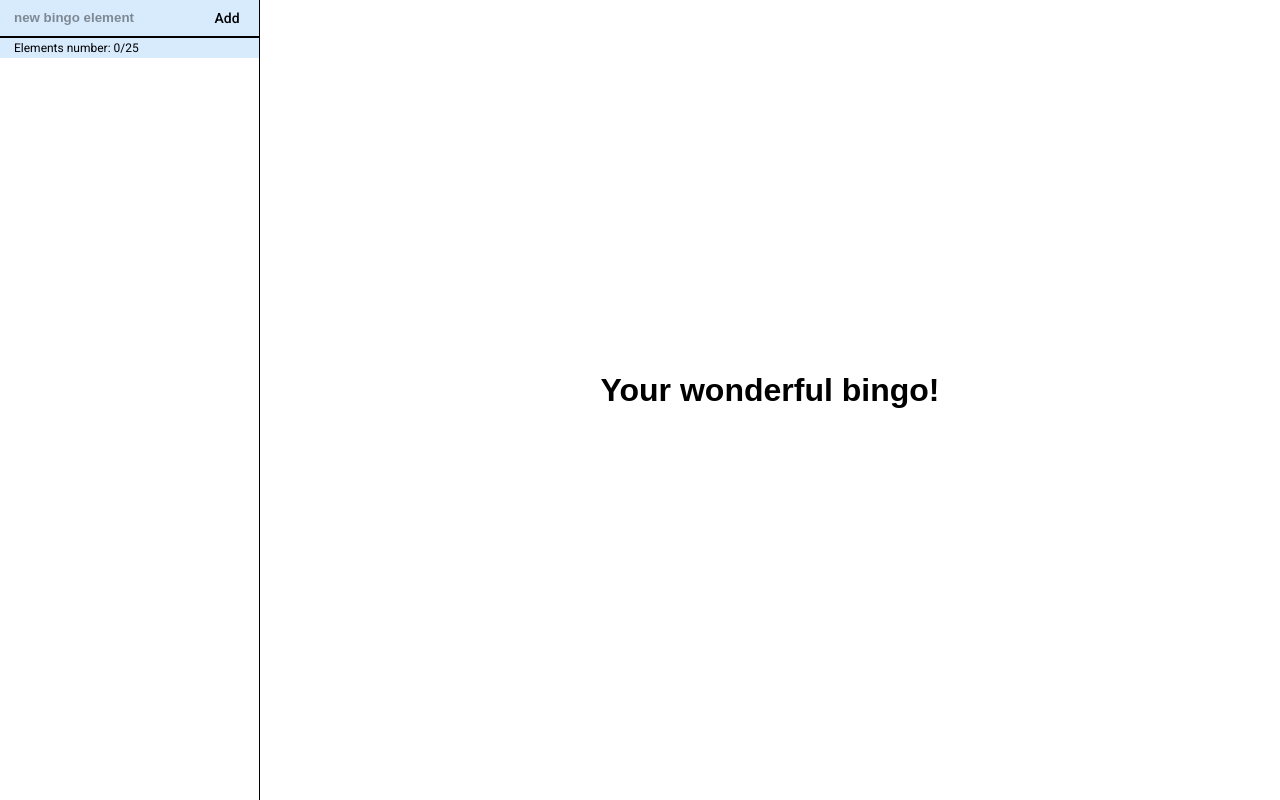
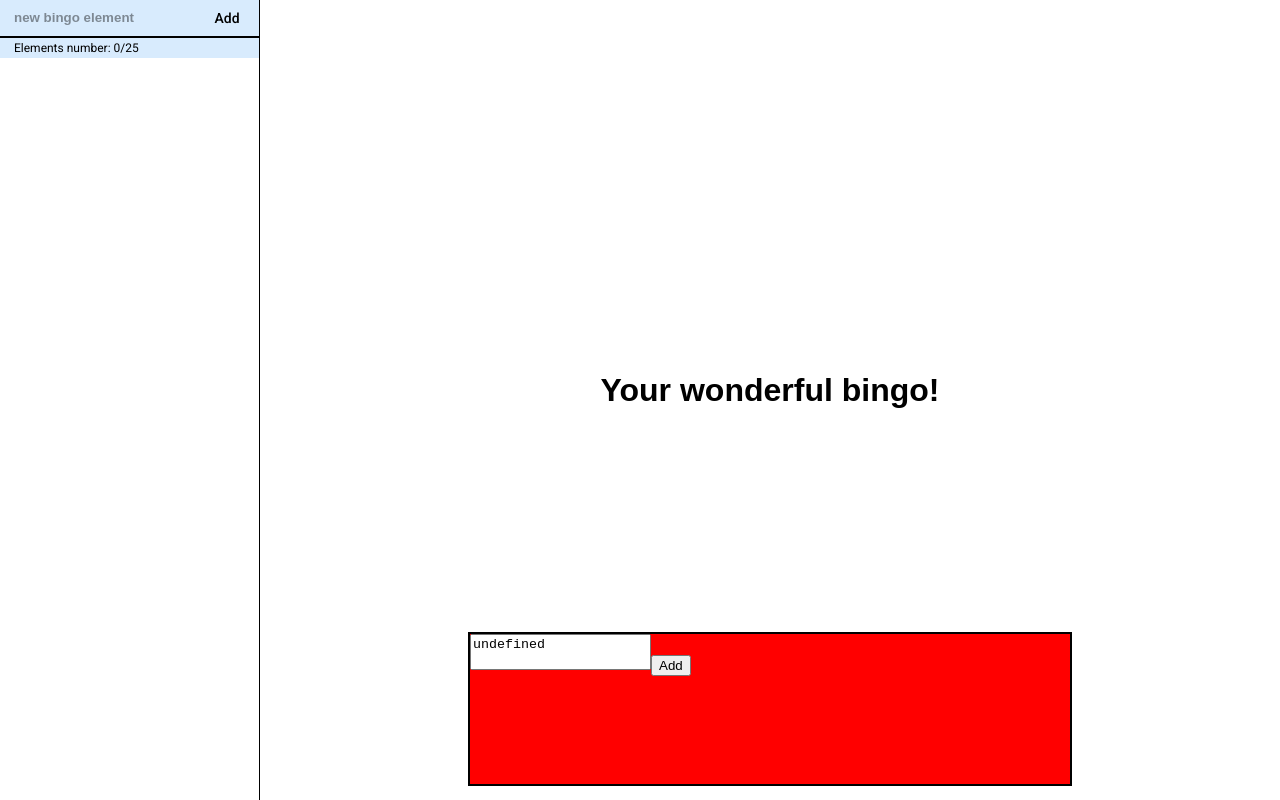
Before and after one commit to VostroknutovaDS/twitter-bingo, an Angular app: page / in a window 1280 px wide. Built offline with nearby package versions, Linux system fonts and the light colour scheme.

Commit message:
feat: add edit form base

```diff
--- a/src/app/app.module.ts
+++ b/src/app/app.module.ts
@@ -13,6 +13,7 @@ import { BingoPreviewComponent } from './bingo-preview/bingo-preview.component';
 import { DATA_PROVIDERS } from 'src/assets/configuration/providers';
 import { BingoElementComponent } from './bingo-element/bingo-element.component';
 import { BingoHandlerComponent } from './bingo-handler/bingo-handler.component';
+import { EditFormComponent } from './edit-form/edit-form.component';
 
 @NgModule({
   declarations: [
@@ -20,7 +21,8 @@ import { BingoHandlerComponent } from './bingo-handler/bingo-handler.component';
     ElementsFormComponent,
     BingoPreviewComponent,
     BingoElementComponent,
-    BingoHandlerComponent
+    BingoHandlerComponent,
+    EditFormComponent
   ],
   imports: [
     BrowserModule,
--- a/src/app/bingo-handler/bingo-handler.component.html
+++ b/src/app/bingo-handler/bingo-handler.component.html
@@ -1 +1,2 @@
 <app-bingo-preview></app-bingo-preview>
+<app-edit-form></app-edit-form>
--- /dev/null
+++ b/src/app/core/edit-form-modes.ts
@@ -0,0 +1,4 @@
+export enum EditFormModes {
+    Add,
+    Edit
+}
--- /dev/null
+++ b/src/app/edit-form/edit-form.component.html
@@ -0,0 +1,4 @@
+<div class="edit-form__content">
+  <textarea class="edit-form__text" [value]="element"></textarea>
+  <button class="edit-form__button" (click)="saveChanges()">Add</button>
+</div>
--- /dev/null
+++ b/src/app/edit-form/edit-form.component.scss
@@ -0,0 +1,28 @@
+@import "../../styles/constants";
+
+:host {
+  position: relative;
+  display: block;
+  background-color: cadetblue;
+}
+
+.edit-form {
+  &__text {
+    resize: none;
+  }
+
+  &__button {
+  }
+
+  &__content {
+    position: absolute;
+    background-color: red;
+    border: $accent-border;
+    bottom: $double-gap;
+    left: 0;
+    right: 0;
+    width: 600px;
+    height: 150px;
+    margin: auto;
+  }
+}
--- /dev/null
+++ b/src/app/edit-form/edit-form.component.ts
@@ -0,0 +1,28 @@
+import { Component, Input } from '@angular/core';
+import { EditFormModes } from '../core/edit-form-modes';
+import { ElementsBaseService } from '../core/elements-base.service';
+import { BingoElement } from '../core/types';
+
+@Component({
+  selector: 'app-edit-form',
+  templateUrl: './edit-form.component.html',
+  styleUrls: ['./edit-form.component.scss']
+})
+export class EditFormComponent {
+
+  @Input() public element!: BingoElement;
+  @Input() public mode!: EditFormModes;
+
+  constructor(private readonly elementsService: ElementsBaseService) { }
+
+  public saveChanges(): void {
+    if (this.mode === EditFormModes.Add) {
+      this.elementsService.addElement(this.element.value);
+    }
+
+    if (this.mode === EditFormModes.Edit) {
+      this.elementsService.editElement(this.element.id, this.element.value);
+    }
+  }
+
+}
```
Also changed, not shown: 1 other file (tests, documents, lock files or other folders).
